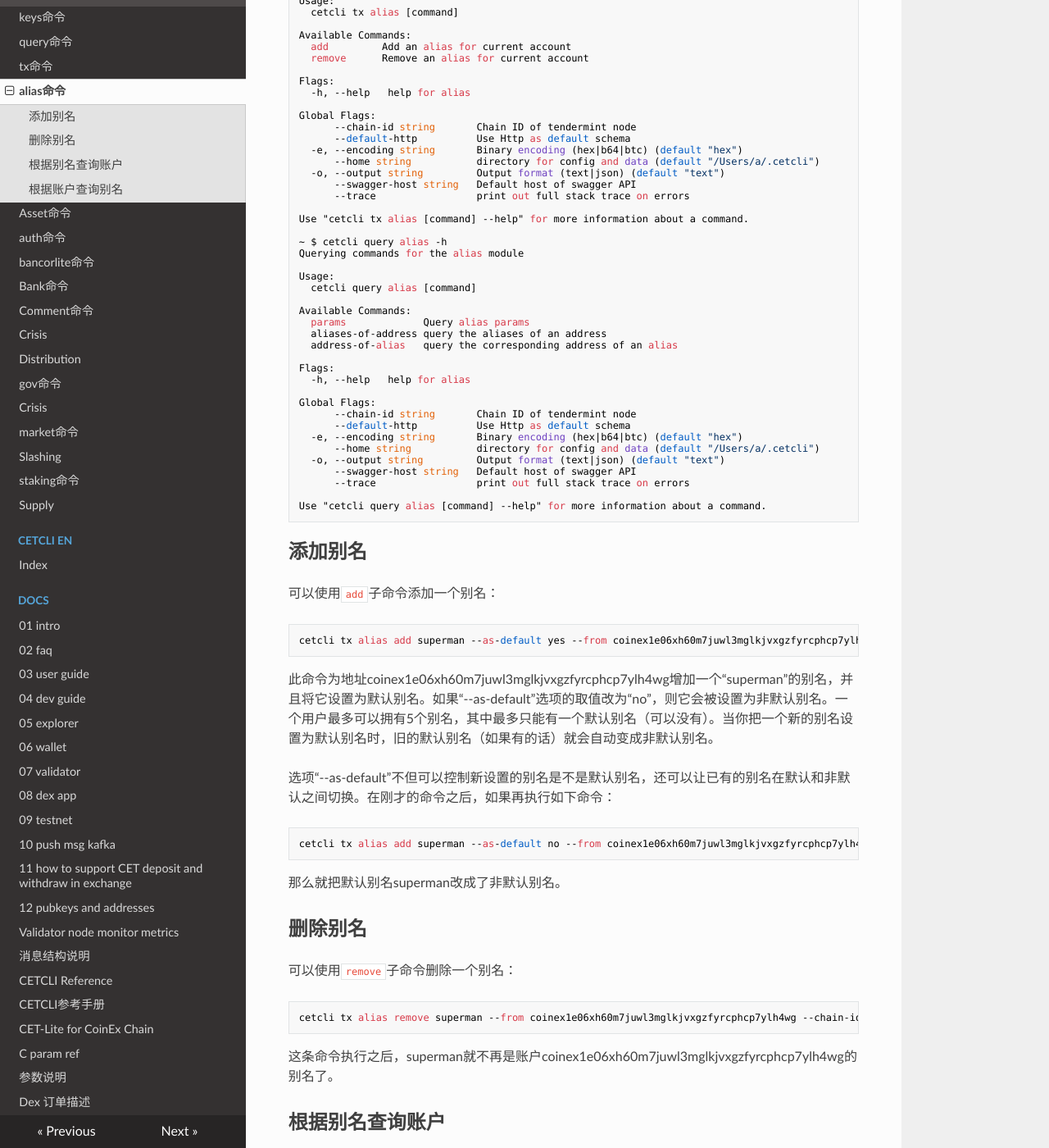
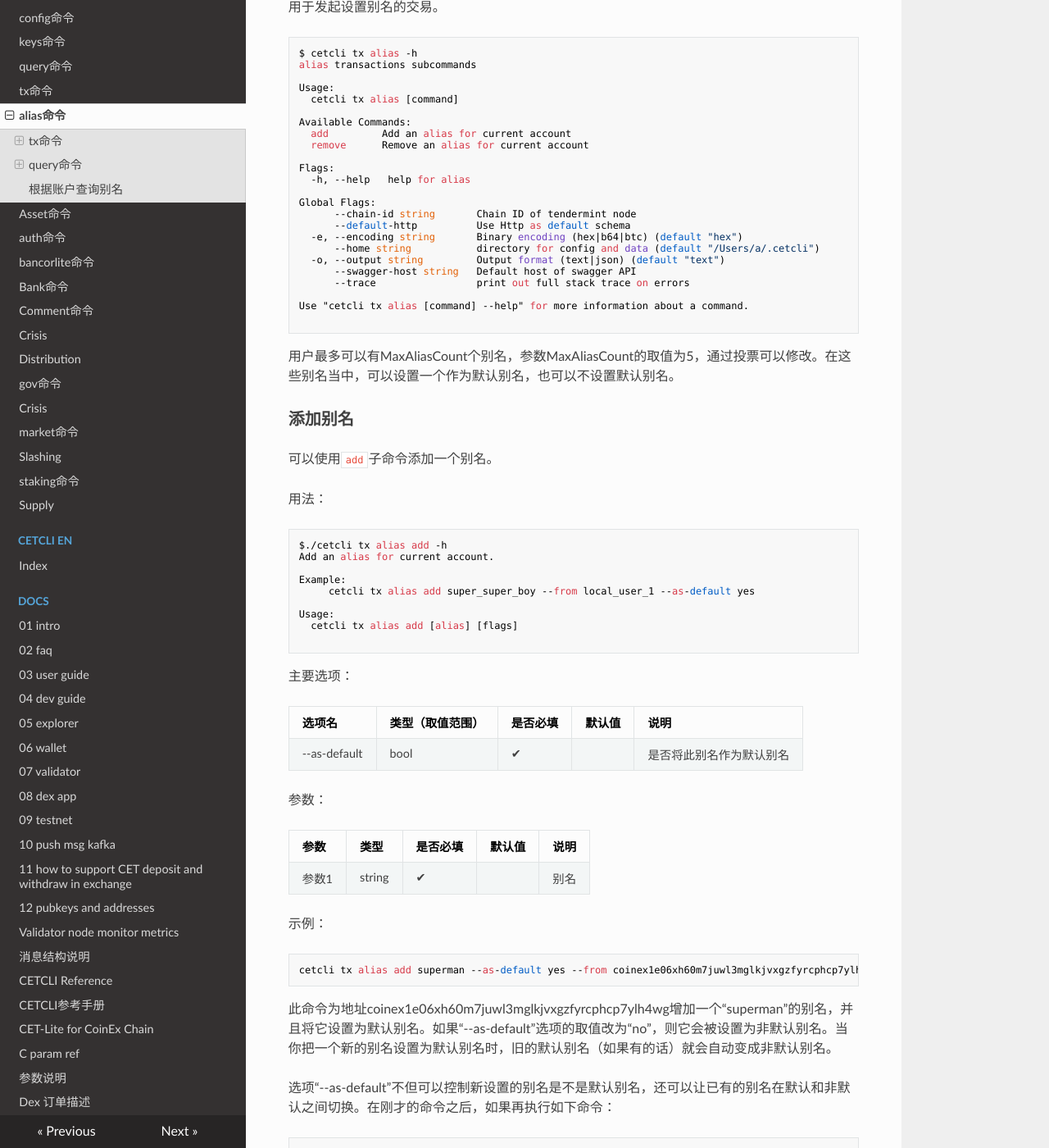
Before and after one commit to coinexchain/dex-manual, an MkDocs documentation site: the page built from docs/cetcli/x_alias.md, in a window 1280 px wide and 1400 px high, scrolled down 278 px. Shown: the whole window at 82% size. Built offline with MkDocs 1.6.1, drawn with Linux system fonts in a browser that asks for light colours; nearby versions of some CDN libraries; some of the changed text lies outside the part shown.

Commit message:
Update x_alias.md

````diff
--- a/docs/cetcli/x_alias.md
+++ b/docs/cetcli/x_alias.md
@@ -1,6 +1,11 @@
 # alias命令
 
-`alias`命令用来维护账户地址和别名的对应关系。
+Alias模块用来维护账户地址和别名的对应关系。
+
+## tx命令
+
+用于发起设置别名的交易。
+
 
 ```
 $ cetcli tx alias -h
@@ -27,6 +32,93 @@ Global Flags:
 
 Use "cetcli tx alias [command] --help" for more information about a command.
 
+```
+
+用户最多可以有MaxAliasCount个别名，参数MaxAliasCount的取值为5，通过投票可以修改。在这些别名当中，可以设置一个作为默认别名，也可以不设置默认别名。
+
+### 添加别名
+
+可以使用`add`子命令添加一个别名。
+
+用法：
+
+```
+$./cetcli tx alias add -h
+Add an alias for current account.
+
+Example:
+	 cetcli tx alias add super_super_boy --from local_user_1 --as-default yes
+
+Usage:
+  cetcli tx alias add [alias] [flags]
+
+```
+
+主要选项：
+
+| 选项名              | 类型（取值范围） | 是否必填 | 默认值 | 说明                                     |
+| ------------------- | ---------------- | -------- | ------ | ---------------------------------------- |
+| --as-default        | bool             | ✔        |        | 是否将此别名作为默认别名                 |
+
+参数：
+
+| 参数  | 类型   | 是否必填 | 默认值 | 说明   |
+| ----- | ------ | -------- | ------ | ------ |
+| 参数1 | string | ✔        |        | 别名   |
+
+示例：
+
+```
+cetcli tx alias add superman --as-default yes --from coinex1e06xh60m7juwl3mglkjvxgzfyrcphcp7ylh4wg --chain-id=coinexdex
+```
+
+此命令为地址coinex1e06xh60m7juwl3mglkjvxgzfyrcphcp7ylh4wg增加一个“superman”的别名，并且将它设置为默认别名。如果“--as-default”选项的取值改为“no”，则它会被设置为非默认别名。当你把一个新的别名设置为默认别名时，旧的默认别名（如果有的话）就会自动变成非默认别名。
+
+选项“--as-default”不但可以控制新设置的别名是不是默认别名，还可以让已有的别名在默认和非默认之间切换。在刚才的命令之后，如果再执行如下命令：
+
+```
+cetcli tx alias add superman --as-default no --from coinex1e06xh60m7juwl3mglkjvxgzfyrcphcp7ylh4wg --chain-id=coinexdex
+```
+
+那么就把默认别名superman改成了非默认别名。
+
+
+### 删除别名
+
+可以使用`remove`子命令删除一个别名。
+
+用法：
+
+```
+$./cetcli tx alias remove -h
+Remove an alias for current account.
+
+Example:
+	 cetcli tx alias remove super_super_boy --from local_user_1
+
+Usage:
+  cetcli tx alias remove [alias] [flags]
+```
+
+参数：
+
+| 参数  | 类型   | 是否必填 | 默认值 | 说明   |
+| ----- | ------ | -------- | ------ | ------ |
+| 参数1 | string | ✔        |        | 别名   |
+
+示例：
+
+```
+cetcli tx alias remove superman --from coinex1e06xh60m7juwl3mglkjvxgzfyrcphcp7ylh4wg --chain-id=coinexdex
+```
+
+这条命令执行之后，superman就不再是账户coinex1e06xh60m7juwl3mglkjvxgzfyrcphcp7ylh4wg的别名了。
+
+## query命令
+
+用来进行别名相关的查询：
+
+```
 ~ $ cetcli query alias -h
 Querying commands for the alias module
 
@@ -53,37 +145,60 @@ Global Flags:
 Use "cetcli query alias [command] --help" for more information about a command.
 ```
 
-## 添加别名
+### 查询alias模块参数
 
-可以使用`add`子命令添加一个别名：
+用法：
 
 ```
-cetcli tx alias add superman --as-default yes --from coinex1e06xh60m7juwl3mglkjvxgzfyrcphcp7ylh4wg --chain-id=coinexdex
+./cetcli query alias params -h
+Query alias params
+
+Usage:
+  cetcli query alias params [flags]
 ```
 
-此命令为地址coinex1e06xh60m7juwl3mglkjvxgzfyrcphcp7ylh4wg增加一个“superman”的别名，并且将它设置为默认别名。如果“--as-default”选项的取值改为“no”，则它会被设置为非默认别名。一个用户最多可以拥有5个别名，其中最多只能有一个默认别名（可以没有）。当你把一个新的别名设置为默认别名时，旧的默认别名（如果有的话）就会自动变成非默认别名。
-
-选项“--as-default”不但可以控制新设置的别名是不是默认别名，还可以让已有的别名在默认和非默认之间切换。在刚才的命令之后，如果再执行如下命令：
+示例：
 
 ```
-cetcli tx alias add superman --as-default no --from coinex1e06xh60m7juwl3mglkjvxgzfyrcphcp7ylh4wg --chain-id=coinexdex
+$./cetcli query alias params --trust-node=true
+{
+  "fee_for_alias_length_2": "1000000000000",
+  "fee_for_alias_length_3": "500000000000",
+  "fee_for_alias_length_4": "200000000000",
+  "fee_for_alias_length_5": "100000000000",
+  "fee_for_alias_length_6": "10000000000",
+  "fee_for_alias_length_7_or_higher": "1000000000",
+  "max_alias_count": "5"
+}
 ```
 
-那么就把默认别名superman改成了非默认别名。
+参数`fee_for_alias_length_*`描述了设置不同长度（从2到7甚至更长）的alias所需要支付的功能费，记得去掉八个零才是真实的花费数额。参数`max_alias_count`指定了一个账户所能拥有的别名数量。
 
-## 删除别名
 
-可以使用`remove`子命令删除一个别名：
+### 根据别名查询账户
+
+子命令address-of-alias查询某别名所对应的唯一账户。
+
+用法：
 
 ```
-cetcli tx alias remove superman --from coinex1e06xh60m7juwl3mglkjvxgzfyrcphcp7ylh4wg --chain-id=coinexdex
+$./cetcli query alias address-of-alias -h
+query the corresponding address of an alias.
+
+Example :
+	cetcli query alias address-of-alias super_super_boy
+
+Usage:
+  cetcli query alias address-of-alias [alias] [flags]
 ```
 
-这条命令执行之后，superman就不再是账户coinex1e06xh60m7juwl3mglkjvxgzfyrcphcp7ylh4wg的别名了。
+参数：
 
-## 根据别名查询账户
+| 参数  | 类型   | 是否必填 | 默认值 | 说明   |
+| ----- | ------ | -------- | ------ | ------ |
+| 参数1 | string | ✔        |        | 别名   |
 
-子命令address-of-alias查询某别名所对应的唯一账户：
+示例：
 
 ```
 ~ $cetcli query alias address-of-alias coinex --chain-id=coinexdex
@@ -96,7 +211,28 @@ cetcli tx alias remove superman --from coinex1e06xh60m7juwl3mglkjvxgzfyrcphcp7yl
 
 ## 根据账户查询别名
 
-子命令aliases-of-address查询账户所对应的若干别名：
+子命令aliases-of-address查询账户所对应的若干别名。
+
+用法：
+
+```
+$./cetcli query alias aliases-of-address -h
+query the aliases of an address.
+
+Example :
+	cetcli query alias aliases-of-address coinex1qw508d6qejxtdg4y5r3zarvary0c5xw7kv8f3t4
+
+Usage:
+  cetcli query alias aliases-of-address [address] [flags]
+```
+
+参数：
+
+| 参数  | 类型   | 是否必填 | 默认值 | 说明         |
+| ----- | ------ | -------- | ------ | ------------ |
+| 参数1 | string | ✔        |        | bech32地址   |
+
+示例：
 
 ```
 ~ $cetcli query alias aliases-of-address coinex1e06xh60m7juwl3mglkjvxgzfyrcphcp7ylh4wg --chain-id=coinexdex
````
